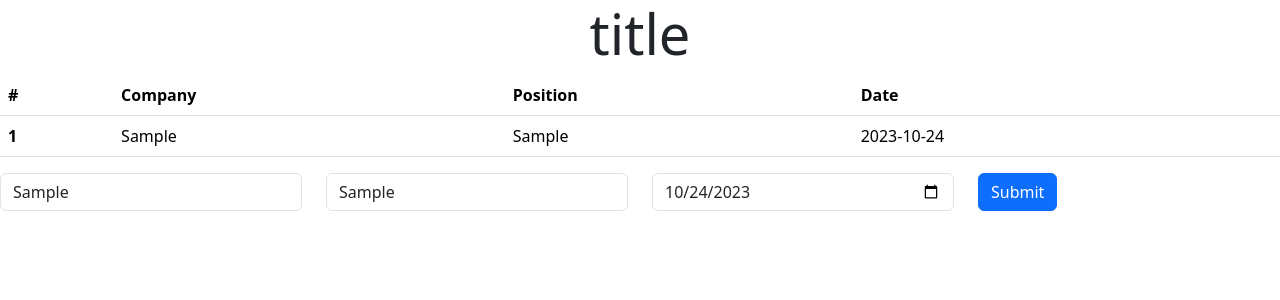
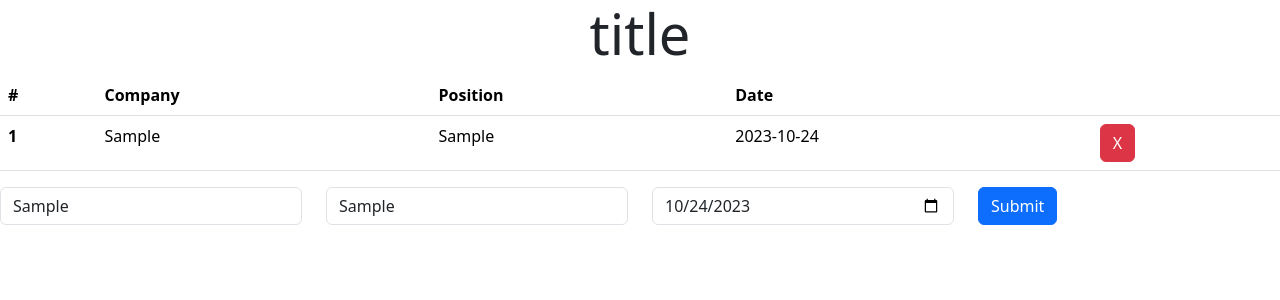
Before and after one commit to LouisPolicarpio/JobAplicationCSVupdater, a React (Vite) app in the folder react-app/: page / in a window 1280 px wide. Both pictures are taken after typing "Sample", "Sample" into the empty fields and a click on the button "Submit". Shown: the top 300 px of the page. Built offline with nearby package versions, Linux system fonts and the light colour scheme.

Commit message:
deleteing and duplicate checking added

```diff
--- a/react-app/src/components/JobApp.tsx
+++ b/react-app/src/components/JobApp.tsx
@@ -12,13 +12,38 @@ function App() {
   const [jobData, setJobData] = useState<JobData[]>([]);
 
   const handleJobDataChange = (newData: JobData) => {
-    setJobData([...jobData, newData]);
+    // Check if the company and position already exists in jobData
+    const duplicateCompany = jobData.some(
+      (job) => job.company === newData.company
+    );
+    const duplicatePosition = jobData.some(
+      (job) => job.position === newData.position
+    );
+
+    if (duplicateCompany && duplicatePosition) {
+      // Handle the case where the company already exists
+      alert(
+        `Company ${newData.company} with ${newData.position} already Added.`
+      );
+    } else {
+      // Add the new data to jobData
+      setJobData((prevData) => [...prevData, newData]);
+    }
+  };
+
+  const handleDelete = (index: number) => {
+    // Create a copy of the jobData array without the item at the specified index
+    const updatedJobData = [...jobData];
+    updatedJobData.splice(index, 1);
+
+    // Update the state with the modified array
+    setJobData(updatedJobData);
   };
 
   return (
     <>
       <h1 className="display-4 text-center"> title</h1>
-      <JobsTable jobData={jobData} />
+      <JobsTable jobData={jobData} onDelete={handleDelete} />
       <JobForm onDataChange={handleJobDataChange} />
     </>
   );
--- a/react-app/src/components/JobsTable.tsx
+++ b/react-app/src/components/JobsTable.tsx
@@ -1,4 +1,4 @@
-import React from "react";
+import React, { useState, ChangeEvent } from "react";
 
 interface JobData {
   company: string;
@@ -8,9 +8,14 @@ interface JobData {
 
 interface JobsTableProps {
   jobData: JobData[];
+  onDelete: (index: number) => void; // Add onDelete prop
 }
 
-function JobsTable({ jobData }: JobsTableProps) {
+function JobsTable({ jobData, onDelete }: JobsTableProps) {
+  function deleteHandler(index: number) {
+    // Call the onDelete prop with the index to delete the item
+    onDelete(index);
+  }
   return (
     <>
       <table className="table">
@@ -20,6 +25,7 @@ function JobsTable({ jobData }: JobsTableProps) {
             <th scope="col">Company</th>
             <th scope="col">Position</th>
             <th scope="col">Date</th>
+            <th scope="col"></th>
           </tr>
         </thead>
         <tbody>
@@ -29,6 +35,15 @@ function JobsTable({ jobData }: JobsTableProps) {
               <td>{job.company}</td>
               <td>{job.position}</td>
               <td>{job.date}</td>
+              <td>
+                <button
+                  onClick={() => deleteHandler(index)} // Pass the index to the handler
+                  type="button"
+                  className="btn btn-danger"
+                >
+                  X
+                </button>
+              </td>
             </tr>
           ))}
         </tbody>
```
